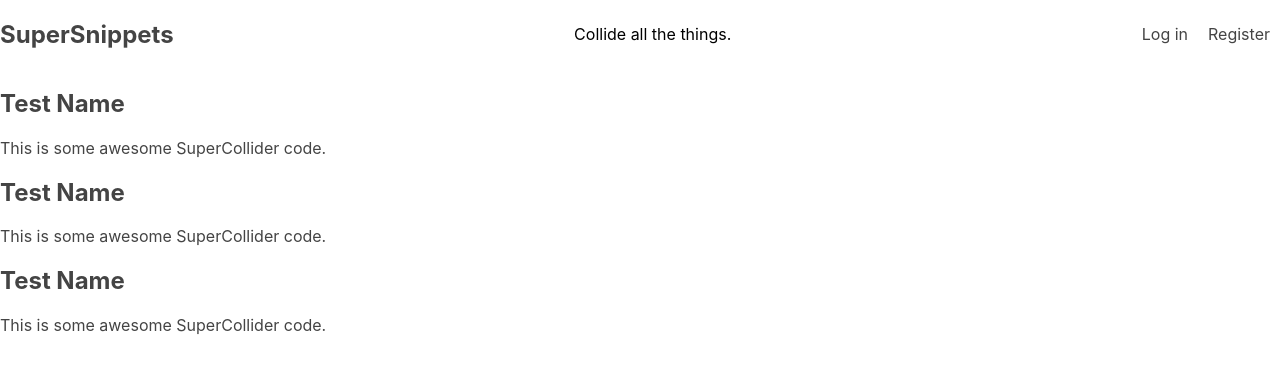
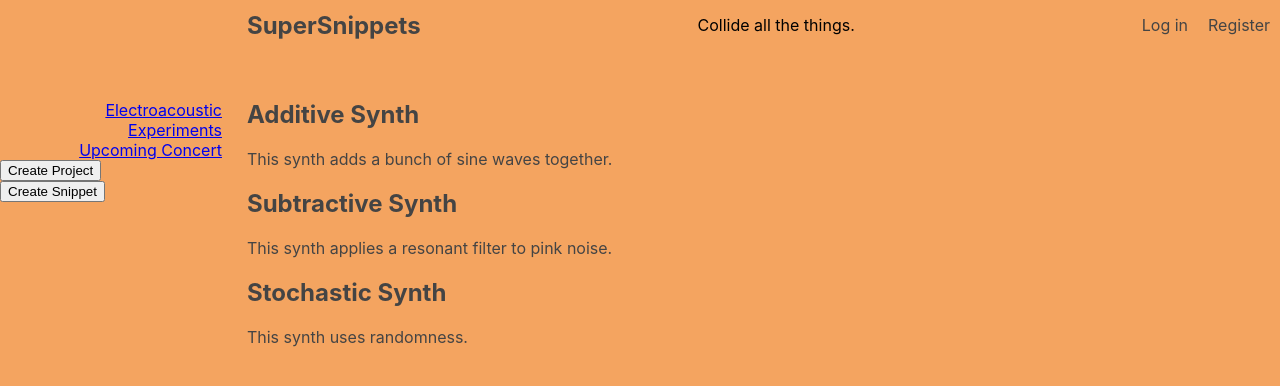
Before and after one commit to tymbalodeon/super-snippets, a React (Create React App) app: page / in a window 1280 px wide. Shown: the top 386 px of the page. Built offline with nearby package versions, Linux system fonts and the light colour scheme.

Commit message:
make layout: projects nav left/header right top/list right bottom

```diff
--- /dev/null
+++ b/src/components/App/App.css
@@ -0,0 +1,16 @@
+.App {
+  display: flex;
+  justify-content: space-between;
+  height: 100vh;
+  background-color: sandybrown;
+}
+
+.App__projects {
+  width: 300px;
+  margin-top: 100px;
+  padding-right: 25px;
+}
+
+.App__main {
+  width: 100%;
+}
--- a/src/components/App/App.js
+++ b/src/components/App/App.js
@@ -1,15 +1,26 @@
 import React, { Component } from 'react';
 // import { Route, Link } from 'react-router-dom';
 import Header from '../Header/Header';
-import List from '../List/List';
+import SnippetList from '../SnippetList/SnippetList';
+import ProjectList from '../ProjectList/ProjectList';
+import './App.css';
 
 export default class App extends Component {
   render() {
     return (
-      <main className="App">
-        <Header />
-        <List />
-      </main>
+      <div className="App">
+        <div className="App__projects">
+          <ProjectList />
+        </div>
+        <main className="App__main">
+          <header>
+            <Header />
+          </header>
+          <div className="App__snippet-list">
+            <SnippetList />
+          </div>
+        </main>
+      </div>
     );
   }
 }
--- a/src/components/Header/Header.css
+++ b/src/components/Header/Header.css
@@ -2,6 +2,7 @@
   display: flex;
   align-items: center;
   justify-content: space-between;
+  height: 50px;
 }
 
 .Header a {
--- a/src/components/List/List.js
+++ /dev/null
@@ -1,28 +0,0 @@
-import React, { Component } from 'react';
-import Snippet from '../Snippet/Snippet';
-
-const snippetList = [
-  {
-    id: 1,
-    name: 'Test Name',
-    content: 'This is some awesome SuperCollider code.'
-  },
-  {
-    id: 2,
-    name: 'Test Name',
-    content: 'This is some awesome SuperCollider code.'
-  },
-  {
-    id: 3,
-    name: 'Test Name',
-    content: 'This is some awesome SuperCollider code.'
-  }
-];
-
-export default class List extends Component {
-  render() {
-    return snippetList.map(snippet => (
-      <Snippet key={snippet.id} snippet={snippet} />
-    ));
-  }
-}
--- /dev/null
+++ b/src/components/ProjectList/ProjectList.css
@@ -0,0 +1,9 @@
+button {
+  display: block;
+}
+
+ul {
+  list-style: none;
+  text-align: right;
+  margin: 0;
+}
--- /dev/null
+++ b/src/components/ProjectList/ProjectList.js
@@ -0,0 +1,61 @@
+import React, { Component } from 'react';
+import { NavLink, Link } from 'react-router-dom';
+import './ProjectList.css';
+
+const projects = [
+  {
+    id: 1,
+    project_name: 'Electroacoustic',
+    description:
+      'This is a collection of snippets for working with live acoustic performers.'
+  },
+  {
+    id: 2,
+    project_name: 'Experiments',
+    description: 'These snippets are trying something new.'
+  },
+  {
+    id: 3,
+    project_name: 'Upcoming Concert',
+    description: 'These snippets are for the upcoming concert.'
+  }
+];
+
+export default class ProjectList extends Component {
+  render() {
+    return (
+      <div className="ProjectList">
+        <ul className="ProjectList__list">
+          {projects.map(project => (
+            <li key={project.id}>
+              <NavLink
+                className="ProjectList__project-link"
+                to={`/project/${project.id}`}
+              >
+                {project.project_name}
+              </NavLink>
+            </li>
+          ))}
+        </ul>
+        <div className="ProjectList__button-wrapper">
+          <button
+            tag={Link}
+            to="/add-project"
+            type="button"
+            className="ProjectList__add-project-button"
+          >
+            Create Project
+          </button>
+          <button
+            tag={Link}
+            to="/add-project"
+            type="button"
+            className="ProjectList__add-project-button"
+          >
+            Create Snippet
+          </button>
+        </div>
+      </div>
+    );
+  }
+}
--- /dev/null
+++ b/src/components/SnippetList/SnippetList.css
@@ -0,0 +1,3 @@
+.SnippetList {
+  margin-top: 50px;
+}
--- /dev/null
+++ b/src/components/SnippetList/SnippetList.js
@@ -0,0 +1,36 @@
+import React, { Component } from 'react';
+import Snippet from '../Snippet/Snippet';
+import './SnippetList.css';
+
+const snippetList = [
+  {
+    id: 1,
+    name: 'Additive Synth',
+    content: 'This synth adds a bunch of sine waves together.',
+    project_id: 1
+  },
+  {
+    id: 2,
+    name: 'Subtractive Synth',
+    content: 'This synth applies a resonant filter to pink noise.',
+    project_id: 2
+  },
+  {
+    id: 3,
+    name: 'Stochastic Synth',
+    content: 'This synth uses randomness.',
+    project_id: 1
+  }
+];
+
+export default class List extends Component {
+  render() {
+    return (
+      <div className="SnippetList">
+        {snippetList.map(snippet => (
+          <Snippet key={snippet.id} snippet={snippet} />
+        ))}
+      </div>
+    );
+  }
+}
```
